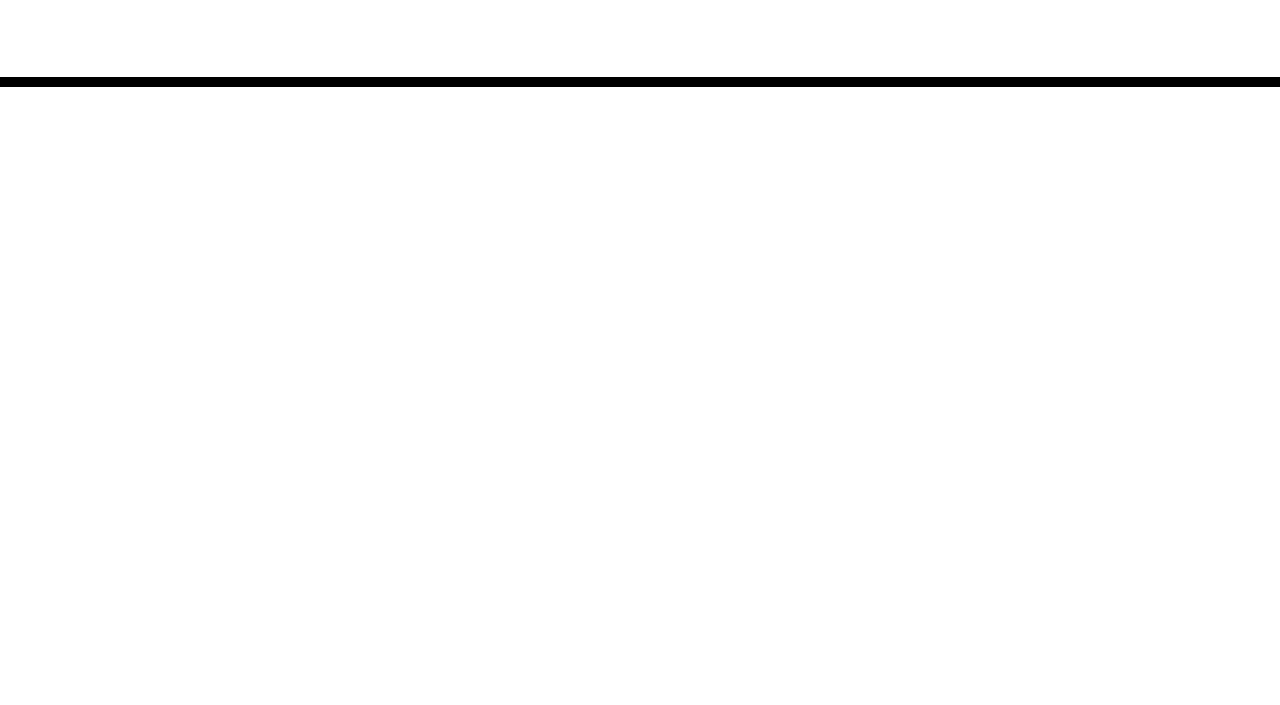
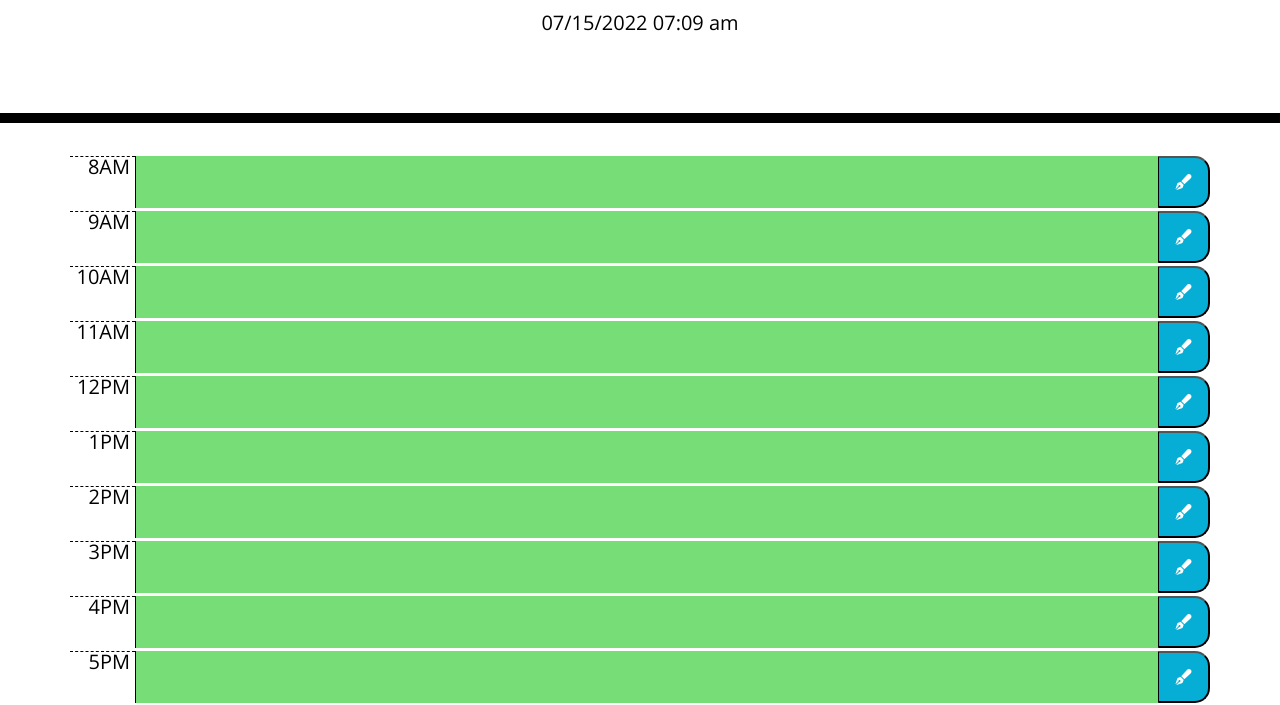
Before and after one commit to toTOEro/Workday_Scheduler, a plain HTML site: page Develop/index.html in a window 1280 px wide. Shown: the part 181-886 px from the top of the page. Before the commit the page ends 800 px from the top, so only its background shows below. Drawn offline with nearby package versions, Linux system fonts and the light colour scheme.

Commit message:
Updated with saveContent feature, need to implement index

```diff
--- /dev/null
+++ b/Develop/assets/script.js
@@ -0,0 +1,80 @@
+var dateEl = $('#currentDay');
+var textEl = $('textarea');
+
+var buttonEls = $('button')
+
+// Configures the current day element to display current date and time
+var currentTime = moment().format("MM/DD/YYYY hh:mm a");
+dateEl.text(currentTime);
+
+console.log(buttonEls)
+
+// Function to update the time indicator on the page
+function updateTime() {
+    var seconds = moment().second();
+
+    // Logic to add the blinking : sign to indicate that the clock is functioning properly
+    if (seconds % 2 == 0) {
+        currentTime = moment().format("MM/DD/YYYY hh:mm a");
+        dateEl.text(currentTime);
+    } else {
+        currentTime = moment().format("MM/DD/YYYY hh mm a");
+        dateEl.text(currentTime);
+    }
+
+    // Allows for the backgrounds of each hour in the schedule to update with the clock
+    hourCheck()
+
+};
+
+// Function to determine if a row is before, after, or is the current hour
+function hourCheck() {
+    for (let i = 0; i < textEl.length; i++) {
+        var scheduleArea = textEl[i]
+        var rowTime = scheduleArea.dataset.time
+        var momentTime = moment(rowTime, "h a").hour()
+        var currentHour = moment().hour()
+
+        if (momentTime == currentHour) {
+            console.log('samehour')
+            scheduleArea.setAttribute("class", "present")
+        } else if (moment(momentTime).isBefore(currentHour)) {
+            scheduleArea.setAttribute("class", "past")
+
+        } else {
+            scheduleArea.setAttribute("class", "future")
+
+        }
+
+    }
+
+}
+
+function saveContent(event) {
+    event.preventDefault();
+    var content = event.target.closest('form').querySelector('textarea');
+    var timeValue = content.dataset.time;
+    var textValue = content.value;
+
+
+    console.log(content.dataset.time)
+    var storedSchedule = {
+        hour : timeValue,
+        text: textValue,
+    };
+    console.log(storedSchedule);
+
+    localStorage.setItem("schedule", JSON.stringify(storedSchedule));
+
+
+
+}
+
+
+
+
+hourCheck()
+
+setInterval(updateTime, 1000)
+
+buttonEls.on("click",saveContent)
--- a/Develop/style.css
+++ b/Develop/assets/style.css
@@ -4,13 +4,21 @@ body {
   line-height: 1;
 }
 
-textarea{
+textarea {
   background: transparent;
   border: none;
   resize: none;
   color: #000000;
   border-left: 1px solid black;
   padding: 10px;
+  width: 100%;
+}
+
+label {
+  width: 65px;
+  text-align: right;
+  padding-right: 5px;
+  font-size: 20px;
 }
 
 .jumbotron {
@@ -21,19 +29,21 @@ textarea{
   border-bottom: 10px solid black;
 }
 
-.description{
+.description {
   white-space: pre-wrap;
+  background-color: beige;
 }
 
-.time-block{
+.time-block {
   text-align: center;
   border-radius: 15px;
 }
 
 .row {
-  white-space: pre-wrap;
+  /* white-space: pre-wrap; */
   height: 80px;
-  border-top: 1px solid white;;
+  border-top: 1px solid white;
+  ;
 }
 
 .hour {
@@ -48,7 +58,7 @@ textarea{
 }
 
 .present {
-  background-color: #ff6961;
+  background-color: #7dfcde;
   color: white;
 }
 
@@ -63,6 +73,8 @@ textarea{
   border-bottom-right-radius: 15px;
   background-color: #06AED5;
   color: white;
+  height: 52px;
+  width: 52px;
 }
 
 .saveBtn i:hover {
--- a/Develop/index.html
+++ b/Develop/index.html
@@ -1,24 +1,15 @@
 <!DOCTYPE html>
 <html lang="en">
+
 <head>
   <meta charset="UTF-8" />
   <meta name="viewport" content="width=device-width, initial-scale=1.0" />
   <meta http-equiv="X-UA-Compatible" content="ie=edge" />
-    <link
-      rel="stylesheet"
-      href="https://stackpath.bootstrapcdn.com/bootstrap/4.3.1/css/bootstrap.min.css"
-    />
-    <link
-      rel="stylesheet"
-      href="https://use.fontawesome.com/releases/v5.8.1/css/all.css"
-      integrity="sha384-50oBUHEmvpQ+1lW4y57PTFmhCaXp0ML5d60M1M7uH2+nqUivzIebhndOJK28anvf"
-      crossorigin="anonymous"
-    />
-    <link
-      href="https://fonts.googleapis.com/css?family=Open+Sans&display=swap"
-      rel="stylesheet"
-    />
-    <link rel="stylesheet" href="style.css" />
+  <link rel="stylesheet" href="https://stackpath.bootstrapcdn.com/bootstrap/4.3.1/css/bootstrap.min.css" />
+  <link rel="stylesheet" href="https://use.fontawesome.com/releases/v5.8.1/css/all.css"
+    integrity="sha384-50oBUHEmvpQ+1lW4y57PTFmhCaXp0ML5d60M1M7uH2+nqUivzIebhndOJK28anvf" crossorigin="anonymous" />
+  <link href="https://fonts.googleapis.com/css?family=Open+Sans&display=swap" rel="stylesheet" />
+  <link rel="stylesheet" href="./assets/style.css" />
   <title>Work Day Scheduler</title>
 </head>
 
@@ -29,10 +20,130 @@
     <p id="currentDay" class="lead"></p>
   </header>
   <div class="container">
-      <!-- Timeblocks go here -->
+
+    <section class="d-flex flex-column justify-content-evenly">
+      <form class="row h-100 align-items-top">
+        <div class="hour">
+          <label for="8AM">8AM</label>
         </div>
+
+        <div class="flex-grow-1">
+          <textarea id="8AM" data-time="8 AM"></textarea>
+        </div>
+        <button class="saveBtn"><i class="fas fa-pen-fancy"></i></button>
+
+      </form>
+
+      <form class="row h-100 align-items-top">
+        <div class="hour">
+          <label for="9AM">9AM</label>
+        </div>
+
+        <div class="flex-grow-1">
+          <textarea id="9AM" data-time="9 AM"></textarea>
+        </div>
+        <button class="saveBtn"><i class="fas fa-pen-fancy"></i></button>
+
+      </form>
+
+      <form class="row h-100 align-items-top">
+        <div class="hour">
+          <label for="10AM">10AM</label>
+        </div>
+
+
+        <div class="flex-grow-1">
+          <textarea id="10AM" data-time="10 AM"></textarea>
+        </div>
+        <button class="saveBtn"><i class="fas fa-pen-fancy"></i></button>
+
+      </form>
+
+      <form class="row h-100 align-items-top">
+        <div class="hour">
+          <label for="11AM">11AM</label>
+        </div>
+        <div class="flex-grow-1">
+          <textarea id="11AM" data-time="11 AM"></textarea>
+        </div>
+        <button class="saveBtn"><i class="fas fa-pen-fancy"></i></button>
+
+      </form>
+
+      <form class="row h-100 align-items-top">
+        <div class="hour">
+          <label for="12PM">12PM</label>
+        </div>
+        <div class="flex-grow-1">
+          <textarea id="12PM" data-time="12 PM"></textarea>
+        </div>
+        <button class="saveBtn"><i class="fas fa-pen-fancy"></i></button>
+
+      </form>
+
+      <form class="row h-100 align-items-top">
+        <div class="hour">
+          <label for="1PM">1PM</label>
+        </div>
+        <div class="flex-grow-1">
+          <textarea id="1PM" data-time="1 PM"></textarea>
+        </div>
+        <button class="saveBtn"><i class="fas fa-pen-fancy"></i></button>
+
+      </form>
+
+      <form class="row h-100 align-items-top">
+        <div class="hour">
+          <label for="2PM">2PM</label>
+        </div>
+        <div class="flex-grow-1">
+          <textarea id="2PM" data-time="2 PM"></textarea>
+        </div>
+        <button class="saveBtn"><i class="fas fa-pen-fancy"></i></button>
+
+      </form>
+
+      <form class="row h-100 align-items-top">
+        <div class="hour">
+          <label for="3PM">3PM</label>
+        </div>
+        <div class="flex-grow-1">
+          <textarea id="3PM" data-time="3 PM"></textarea>
+        </div>
+        <button class="saveBtn"><i class="fas fa-pen-fancy"></i></button>
+
+      </form>
+
+      <form class="row h-100 align-items-top">
+        <div class="hour">
+          <label for="4PM">4PM</label>
+        </div>
+        <div class="flex-grow-1">
+          <textarea id="4PM" data-time="4 PM"></textarea>
+        </div>
+        <button class="saveBtn"><i class="fas fa-pen-fancy"></i></button>
+
+      </form>
+
+      <form class="row h-100 align-items-top">
+        <div class="hour">
+          <label for="5PM">5PM</label>
+        </div>
+        <div class="flex-grow-1">
+          <textarea id="5PM" data-time="5 PM"></textarea>
+        </div>
+        <button class="saveBtn"><i class="fas fa-pen-fancy"></i></button>
+
+      </form>
+
+    </section>
+
+  </div>
+
 
   <script src="https://code.jquery.com/jquery-3.4.1.min.js"></script>
   <script src="https://cdnjs.cloudflare.com/ajax/libs/moment.js/2.24.0/moment.min.js"></script>
+  <script src="./assets/script.js"></script>
 </body>
+
 </html>
```
Lines whose indentation alone changed are shown as unchanged.
